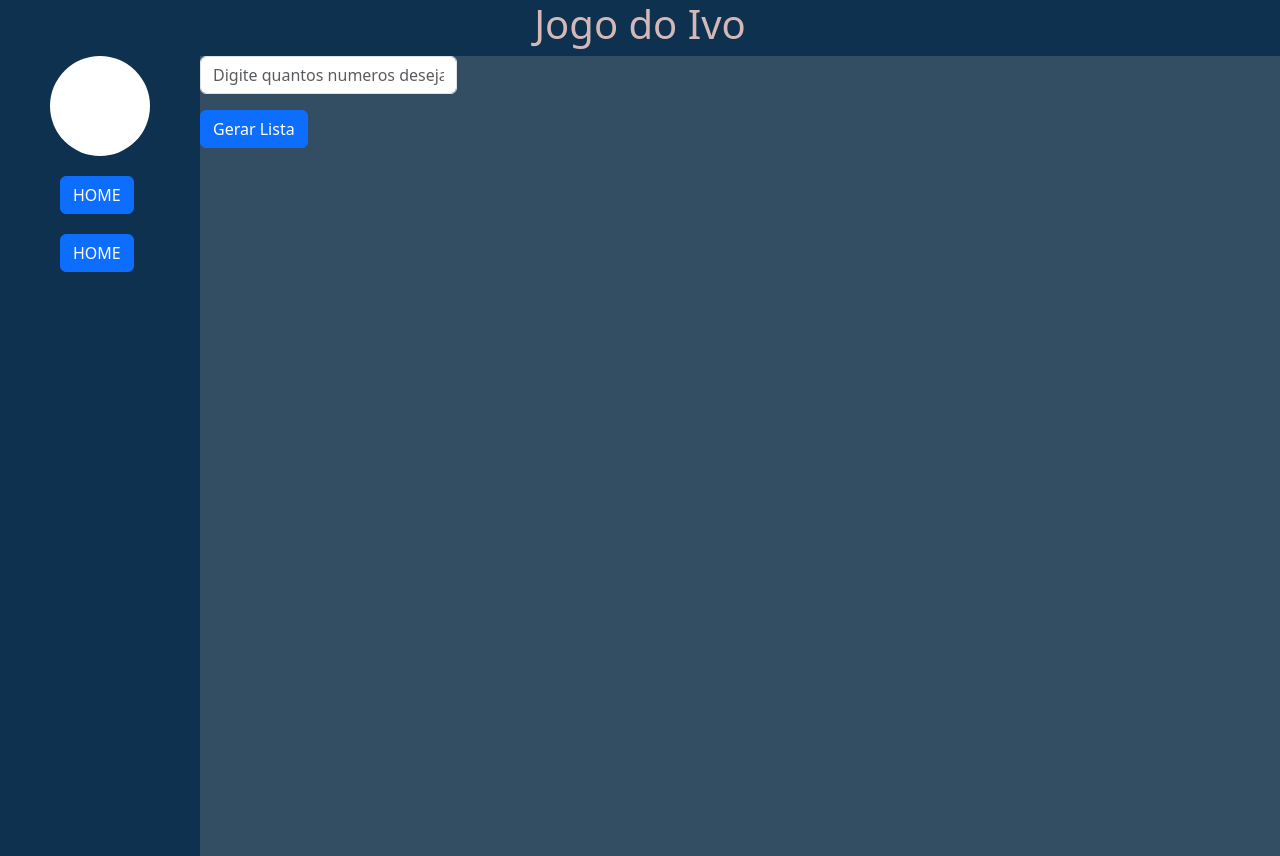
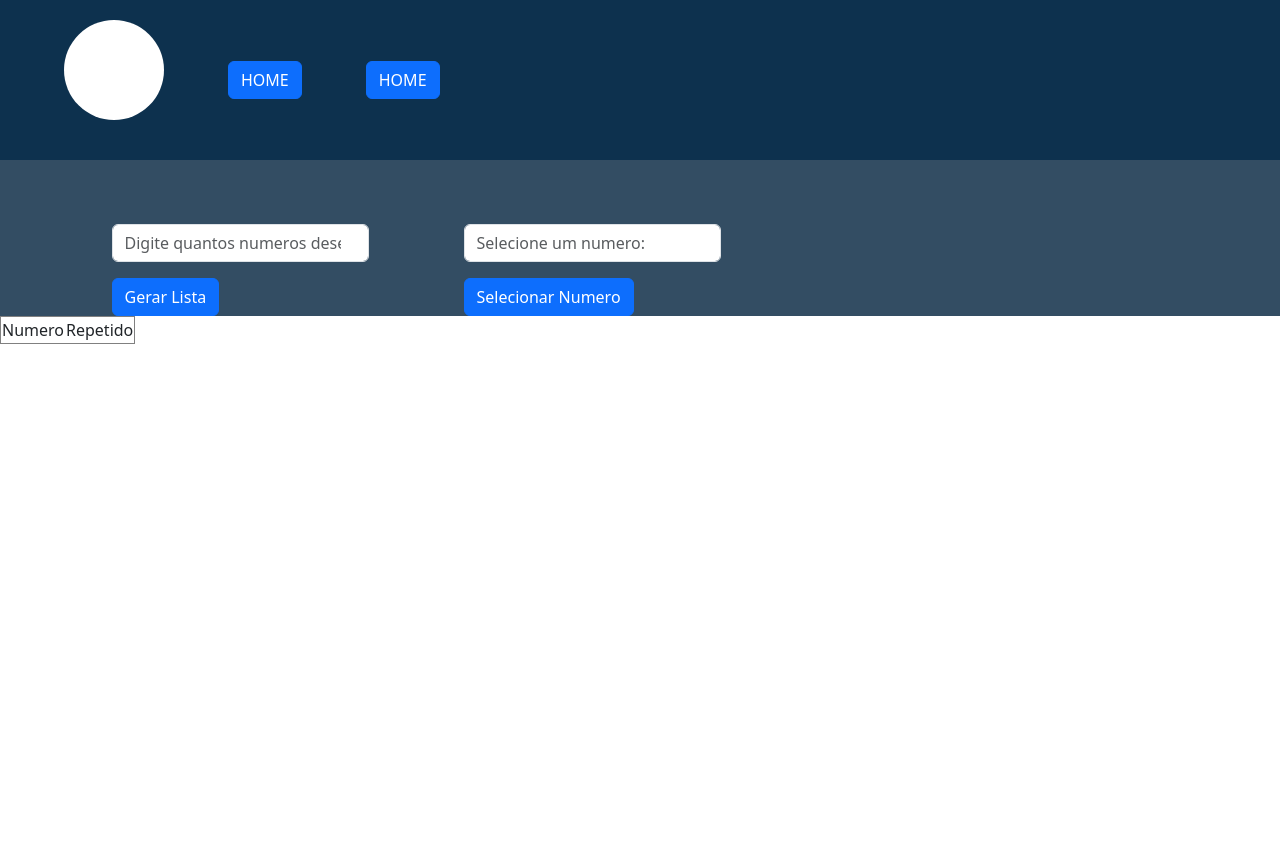
Before and after one commit to JoaoRamirezz/projetoIvo, a React (Create React App) app in the folder my-app/: page /home in a window 1280 px wide. After the commit the page ends 800 px from the top, so only its background shows below. Built offline with nearby package versions, Linux system fonts and the light colour scheme.

Commit message:
escolha de numeros de uma lista

```diff
--- a/my-app/src/components/SideMenu/sidemenu.module.scss
+++ b/my-app/src/components/SideMenu/sidemenu.module.scss
@@ -1,19 +1,18 @@
 .sidemenu {
     background-color: #0d314e;
-    color: #fff;
-    width: 200px;
-    height: 100vh;
+    width: 100%;
+    height: 20vh;
     display: flex;
-    flex-direction: column;
     align-items: center;
+
 }
 
 .button{
-    width: 40%;
-    margin-bottom: 10%;
+    margin-left:5%;
 }
 
 .usericon {
+    margin-left: 5%;
     background-color: #fff;
     width: 100px;
     height: 100px;
--- a/my-app/src/pages/home/home.js
+++ b/my-app/src/pages/home/home.js
@@ -2,7 +2,6 @@
 import { Button, Form } from 'react-bootstrap';
 import style from './home.module.scss'
 import SideMenu from '../../components/SideMenu';
-import Title from '../../components/Title';
 import { useState } from 'react';
 
 
@@ -11,39 +10,73 @@ import { useState } from 'react';
 function Home() {
   const [numbers, setNumbers] = useState([]);
   const [quantity, setQuantity] = useState();
-  const showList = numbers.map((num) =>
-  <li>{num}</li>
-  )
+  const [selectedNum, setSelected] = useState();
+
+  function getNumbers() {
+    return (!numbers) ? null : (
+      <tbody>
+        {numbers.map((item) => {
+          return (
+            <tr>
+              <td>{item.number}</td>
+              <td>{item.repeat}</td>
+            </tr>
+          );
+        })}
+      </tbody>
+    );
+  }
+
+  function SelectNumber(num){
+
+    numbers.map((n) => {
+      if(n.number == num){
+        n.repeat += 1
+      }
+    })
+  }
 
   function ListRender(qtt) {
     const n = []
 
     for (let i = 0; i < qtt; i++) {
       const number = Math.floor(Math.random() * 10);
-      n.push(number)
+      const obj = {
+        "number" : number,
+        "repeat" : 0
+      }
+      n.push(obj)
     }
     setNumbers(n)
-    console.log(numbers)
   }
 
   return (
     <>
-      <header className={style.Appheader}>
-        <Title />
-      </header>
+      <SideMenu />
       <div className={style.home}>
-        <SideMenu />
 
         <div className={style.numbers}>
           <Form.Group className="mb-3" controlId="exampleForm.ControlInput1">
-            <Form.Control type="email" placeholder="Digite quantos numeros deseja: " onChange={e => setQuantity(e.target.value)}/>
+            <Form.Control type="number" placeholder="Digite quantos numeros deseja: " onChange={e => setQuantity(e.target.value)} />
           </Form.Group>
           <Button type="submit" onClick={() => ListRender(quantity)}>Gerar Lista</Button>
         </div>
-        <div className={style.numberslist}>
-          {showList}
+
+        <div className={style.numbers}>
+          <Form.Group className="mb-3" controlId="exampleForm.ControlInput1">
+            <Form.Control type="number" placeholder="Selecione um numero: " onChange={e => setSelected(e.target.value)} />
+          </Form.Group>
+          <Button type="submit" onClick={() => SelectNumber(selectedNum)}>Selecionar Numero</Button>
         </div>
-
+      </div>
+      <div className={style.numberslist}>
+        <table border="1">
+          <tr>
+            <td>Numero</td>
+            <td>Repetido</td>
+          </tr>
+            {getNumbers()}
+        </table>
       </div>
 
 
--- a/my-app/src/pages/home/home.module.scss
+++ b/my-app/src/pages/home/home.module.scss
@@ -7,9 +7,15 @@
 .home {
   background-color: #334d63;
   color: rgb(212, 184, 184);
+  padding-left: 5%;
+  padding-top: 5%;
   display: flex;
+  justify-content: space-around;
+  padding-right: 40%;
 }
 
 .numberlist{
   margin-left: 2vw;
+  background-color: white;
+  color: black;
 }
```
Also changed, not shown: 2 other files (tests, documents, lock files or other folders).
